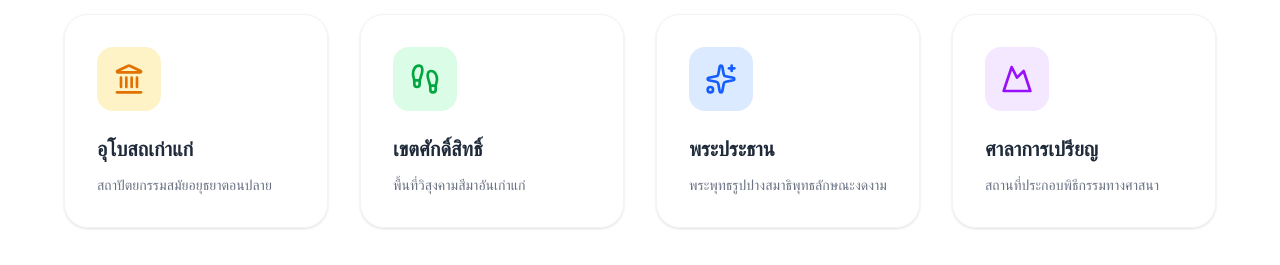
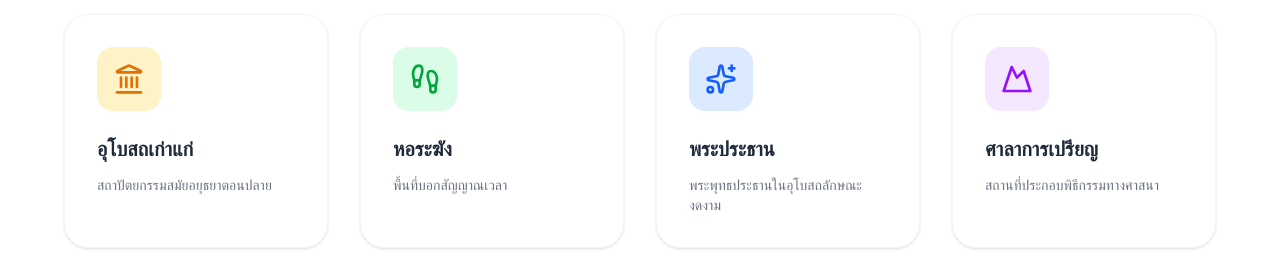
Before and after one commit to wentinnap/ProjectP3, a React (Vite) app in the folder client/: page /about in a window 1280 px wide. Shown: the part 1160-1425 px from the top of the page. Built offline with nearby package versions, Linux system fonts and the light colour scheme; no server answers; the HTML template or start-up script is replaced by a standard one.

Commit message:
Update About.jsx with new content descriptions

```diff
--- a/client/src/pages/user/About.jsx
+++ b/client/src/pages/user/About.jsx
@@ -89,8 +89,8 @@ const About = () => {
             <div className="grid md:grid-cols-2 lg:grid-cols-4 gap-8 max-w-6xl mx-auto">
               {[
                 { icon: Landmark, title: "อุโบสถเก่าแก่", desc: "สถาปัตยกรรมสมัยอยุธยาตอนปลาย", color: "bg-amber-100 text-amber-600" },
-                { icon: Footprints, title: "เขตศักดิ์สิทธิ์", desc: "พื้นที่วิสุงคามสีมาอันเก่าแก่", color: "bg-green-100 text-green-600" },
-                { icon: Sparkles, title: "พระประธาน", desc: "พระพุทธรูปปางสมาธิพุทธลักษณะงดงาม", color: "bg-blue-100 text-blue-600" },
+                { icon: Footprints, title: "หอระฆัง", desc: "พื้นที่บอกสัญญาณเวลา", color: "bg-green-100 text-green-600" },
+                { icon: Sparkles, title: "พระประธาน", desc: "พระพุทธประธานในอุโบสถลักษณะงดงาม", color: "bg-blue-100 text-blue-600" },
                 { icon: Mountain, title: "ศาลาการเปรียญ", desc: "สถานที่ประกอบพิธีกรรมทางศาสนา", color: "bg-purple-100 text-purple-600" },
               ].map((item, index) => (
                 <div key={index} className="p-8 rounded-3xl border border-gray-100 shadow-sm hover:shadow-md transition-all">
```
